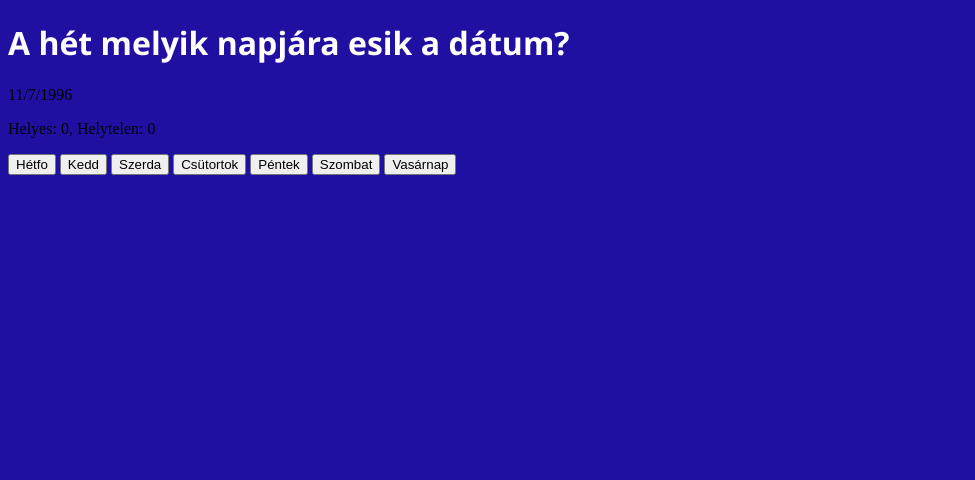
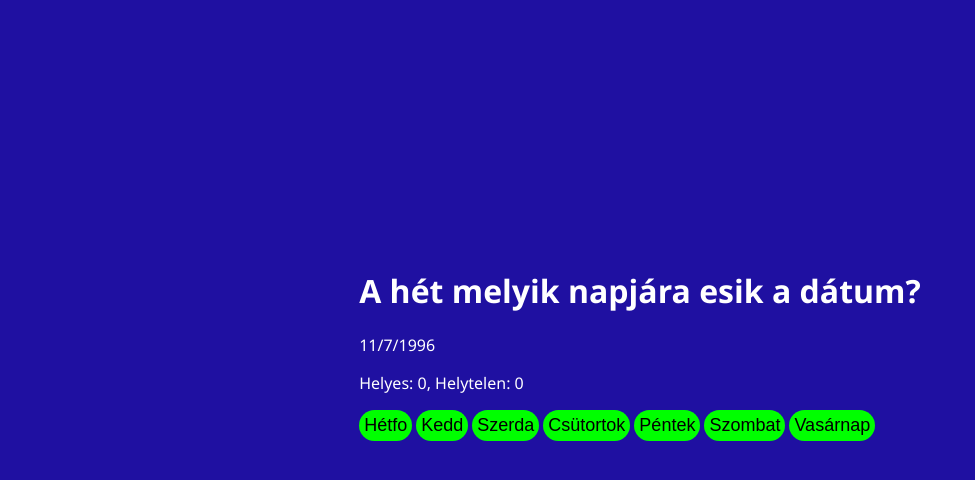
Before and after one commit to leondev-code/fura-algo-kviz, a plain HTML site: page index.html in a window 1280 px wide. Shown: the whole page, without its empty margins (0-975 px from the left). Drawn offline with Linux system fonts and the light colour scheme.

Commit message:
css overhaul

```diff
--- a/styles.css
+++ b/styles.css
@@ -1,7 +1,25 @@
 body {
     background-color: rgb(31, 16, 161);
+    display:flex;
+    flex-direction:column;
+    align-items:center;
+    padding-top:30vh;
+    height:100%;
 }
-h1 {
+h1, p {
     color:white;
     font-family:'Segoe UI', Tahoma, Geneva, Verdana, sans-serif;
 }
+button {
+    border-radius:30px;
+    background-color:lime;
+    border-style:none;
+    font-size:large;
+    padding:5px;
+}
+button:hover {
+    background-color:green;
+}
+button:active {
+    background-color:black;
+}
```
